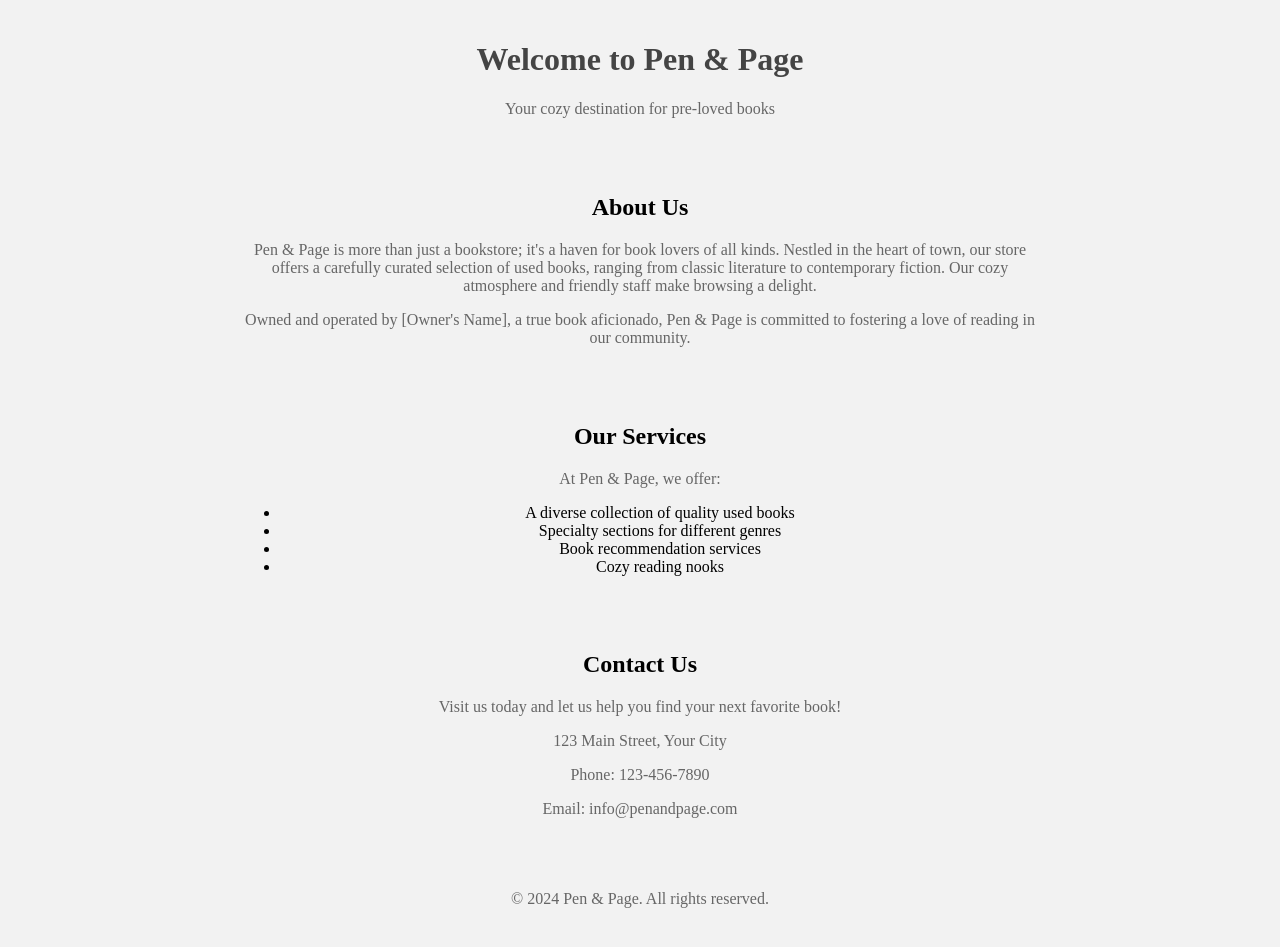
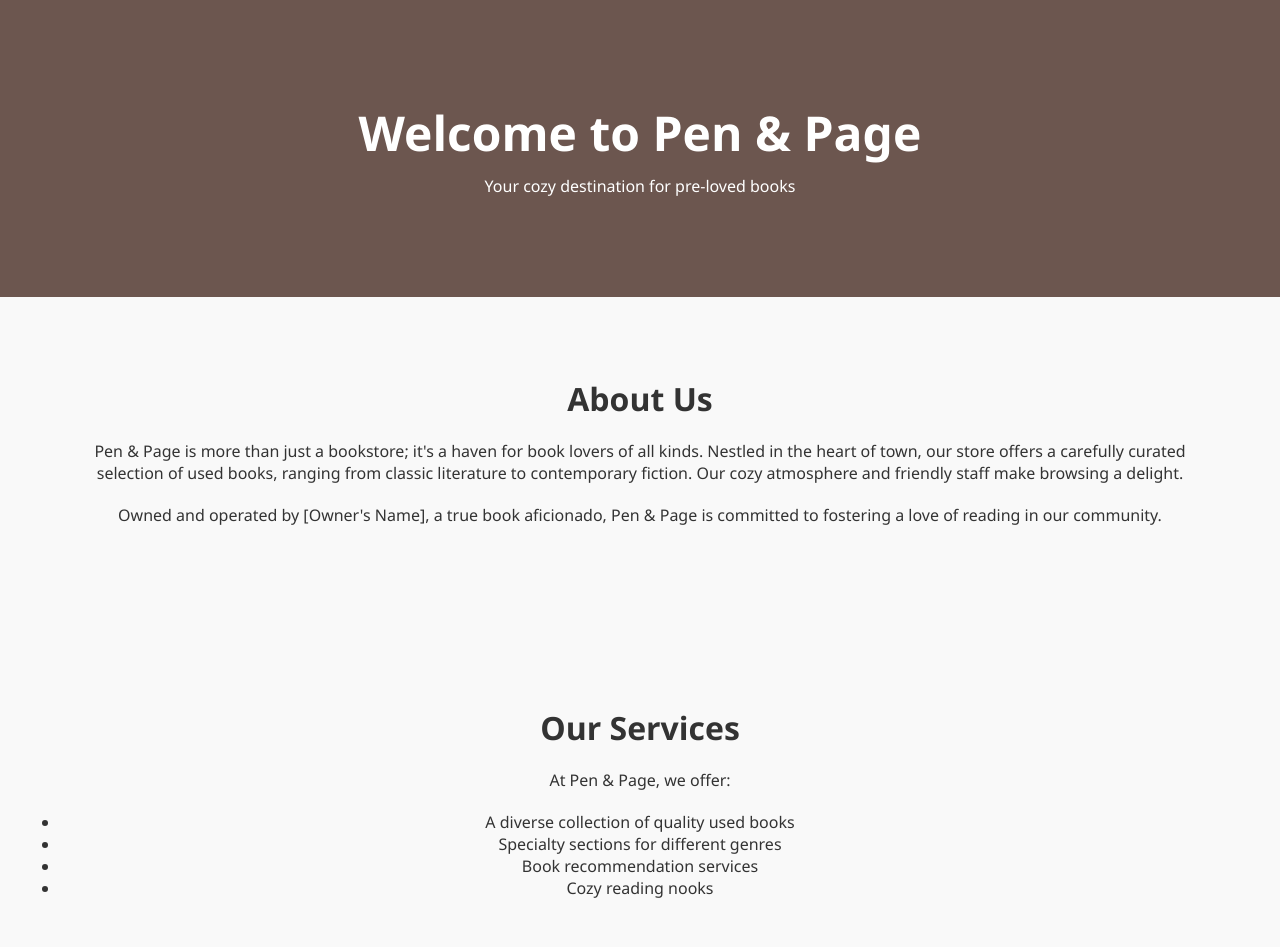
Before and after one commit to MrAshCreates/PenandPage, a plain HTML site: page index.html in a window 1280 px wide. Shown: the top 947 px of the page. Drawn offline with Linux system fonts and the light colour scheme.

Commit message:
Update style.css

```diff
--- a/style.css
+++ b/style.css
@@ -1,31 +1,52 @@
-body {
-    font-family: 'Times New Roman', Times, serif;
-    background-color: #f2f2f2;
+/* Reset CSS */
+* {
+    box-sizing: border-box;
     margin: 0;
     padding: 0;
-    text-align: center;
+}
+
+/* Global Styles */
+body {
+    font-family: 'Segoe UI', Tahoma, Geneva, Verdana, sans-serif;
+    background-color: #f9f9f9;
+    color: #333;
 }
 
 .container {
-    max-width: 800px;
+    max-width: 1200px;
     margin: 0 auto;
     padding: 20px;
 }
 
-h1 {
-    color: #444;
+header {
+    background-color: #6c564f;
+    color: #fff;
+    padding: 80px 0;
+    text-align: center;
 }
 
-p {
-    color: #666;
+header h1 {
+    font-size: 3rem;
+    margin-bottom: 10px;
 }
 
-/* Additional styles for links */
-a {
-    color: #007bff;
-    text-decoration: none;
+section {
+    padding: 60px 0;
+    text-align: center;
 }
 
-a:hover {
-    text-decoration: underline;
+section h2 {
+    font-size: 2rem;
+    margin-bottom: 20px;
 }
+
+section p {
+    margin-bottom: 20px;
+}
+
+footer {
+    background-color: #6c564f;
+    color: #fff;
+    text-align: center;
+    padding: 20px 0;
+}
```
